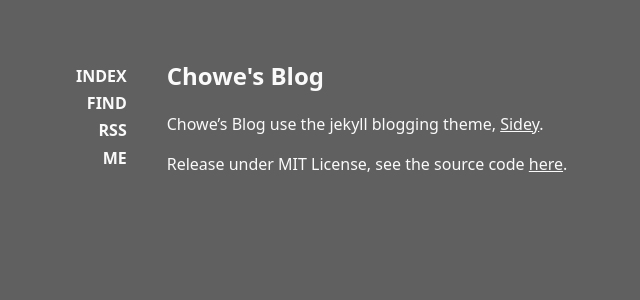
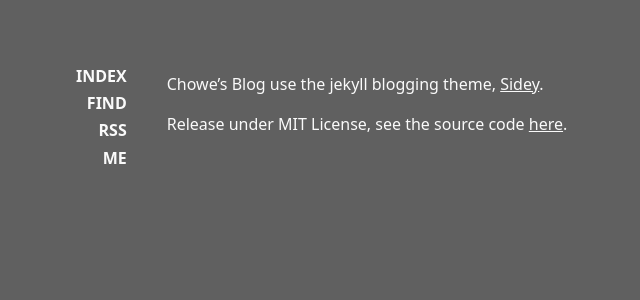
Before and after one commit to fixed-link/fixed-link.com, a Jekyll site: the page built from _pages/about.md, in a window 1280 px wide. Shown: the top 300 px of the page, without its empty margins (116-756 px from the left). Built offline with Jekyll 4.4.1, drawn with Linux system fonts in a browser that asks for light colours.

Commit message:
no page title

```diff
--- a/_layouts/page.html
+++ b/_layouts/page.html
@@ -3,6 +3,6 @@ layout: default
 ---
 
 <section class="post">
-  <h2>{{ page.title }}</h2>
+  <!-- <h2>{{ page.title }}</h2> -->
   {{ content }}
 </section>
```
Also changed, not shown: _pages/search.md (+1 -0 lines).
